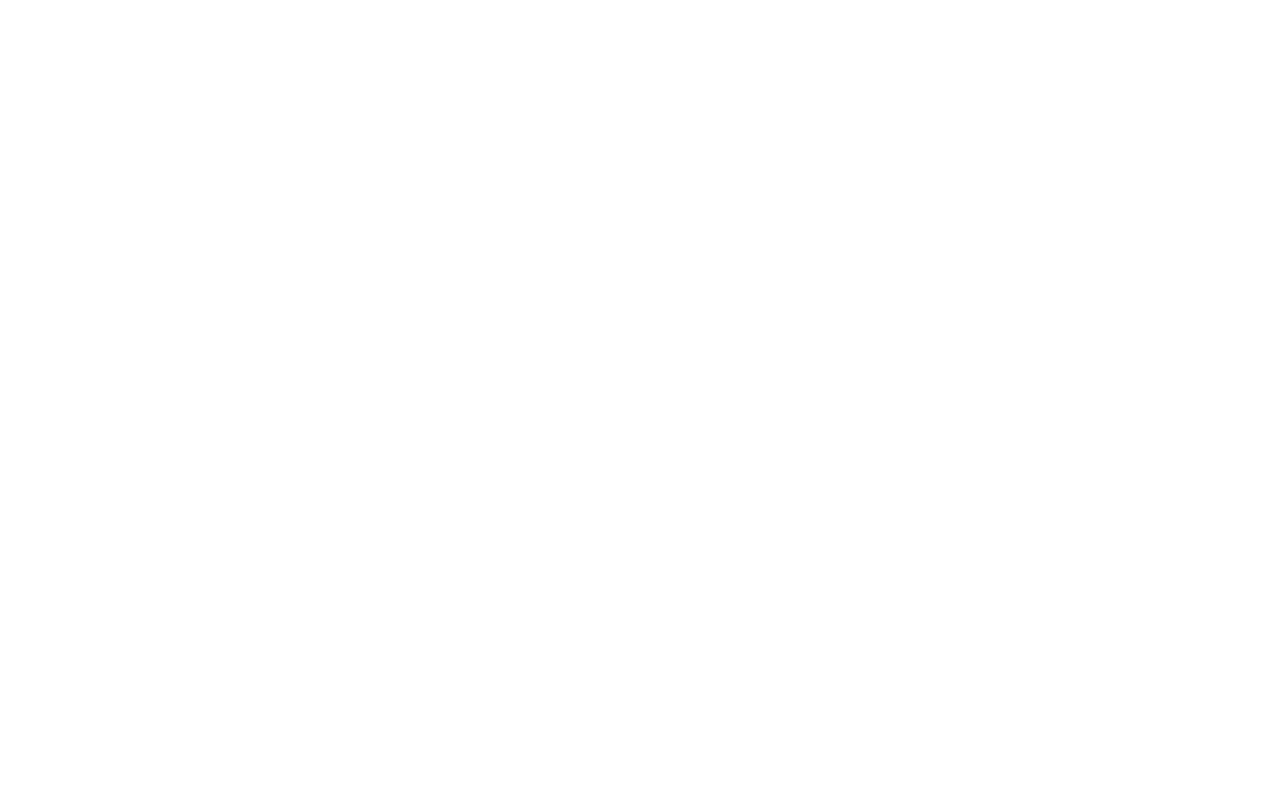
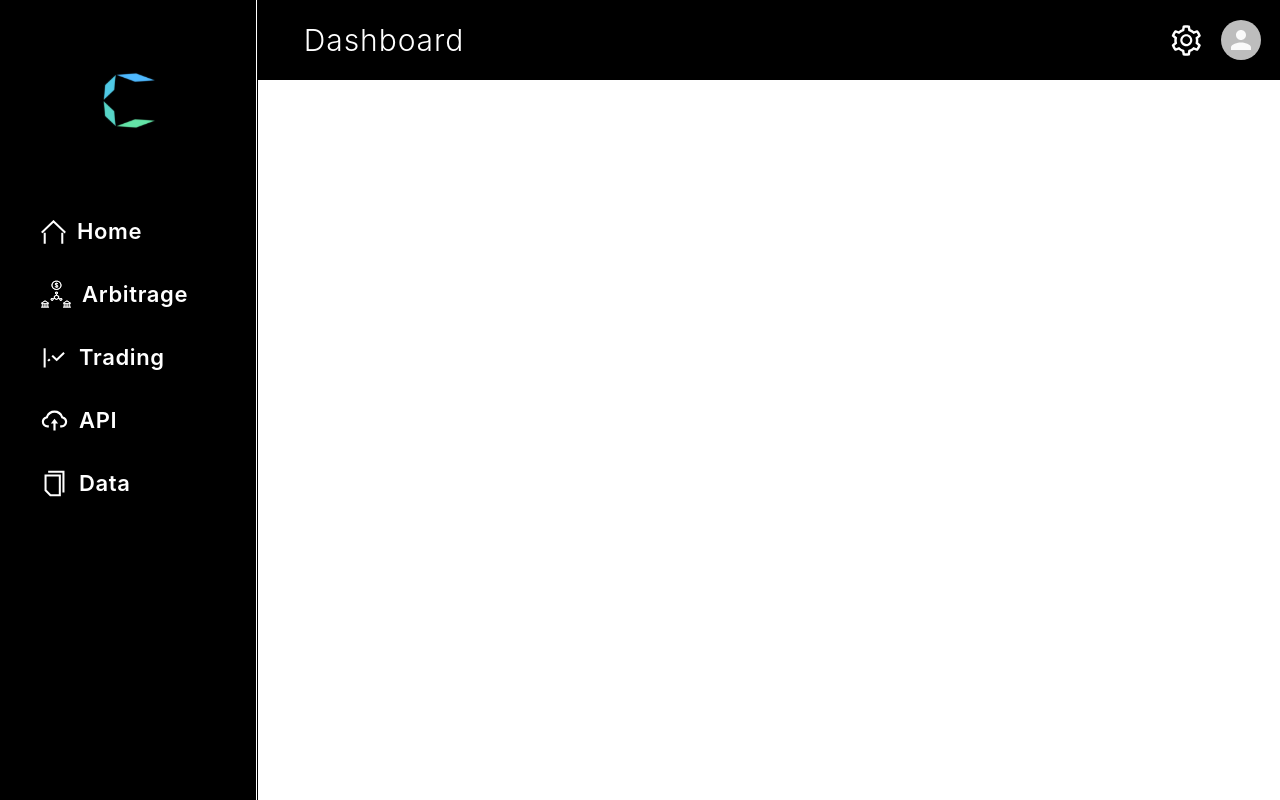
Before and after one commit to BloomTech-Labs/cryptolytic-fe, a React (Create React App) app: page / in a window 1280 px wide. Built offline with nearby package versions, Linux system fonts and the light colour scheme.

Commit message:
fixed navigation branch

```diff
--- a/package.json
+++ b/package.json
@@ -3,6 +3,7 @@
   "version": "0.1.0",
   "private": true,
   "dependencies": {
+    "@material-ui/core": "^4.8.0",
     "@testing-library/jest-dom": "^4.2.4",
     "@testing-library/react": "^9.4.0",
     "@testing-library/user-event": "^7.1.2",
--- a/src/App.js
+++ b/src/App.js
@@ -1,8 +1,15 @@
 import React from "react";
 import "./App.css";
+import NavigationHeader from "./Components/NavigationHeader";
+import NavigationBar from "./Components/NavigationBar";
 
 function App() {
-  return <div className='App'></div>;
+  return (
+    <div className='App'>
+      <NavigationHeader />
+      <NavigationBar />
+    </div>
+  );
 }
 
 export default App;
```
Also changed, not shown: 1 other file (tests, documents, lock files or other folders).
